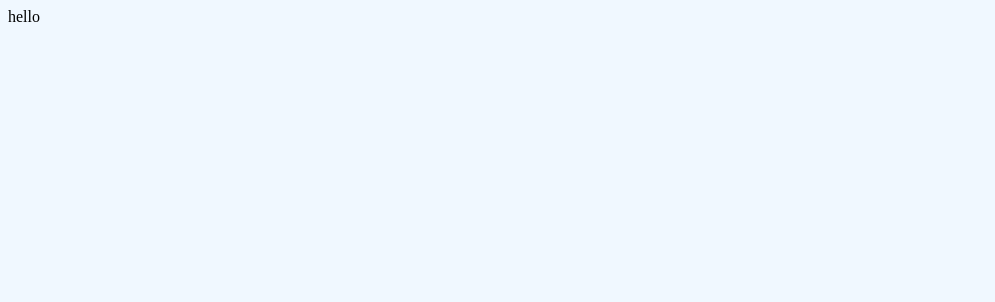
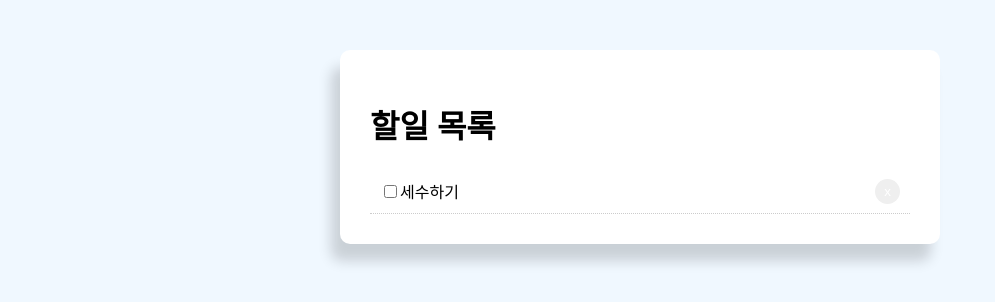
Before and after one commit to sangwon104/practice-react, a React (Create React App) app in the folder todo-app/: page / in a window 1280 px wide. Shown: the top 302 px of the page, without its empty margins (0-995 px from the left). Built offline with nearby package versions, Linux system fonts and the light colour scheme.

Commit message:
style : checkbox and button

```diff
--- /dev/null
+++ b/todo-app/src/App.css
@@ -0,0 +1,12 @@
+.container {
+  margin: auto;
+  max-width: 600px;
+}
+
+.todoBlock {
+  padding: 30px;
+  margin-top: 50px;
+  background-color: #fff;
+  border-radius: 10px;
+  box-shadow: -9px 17px 13px rgb(0 0 0 / 16%);
+}
--- a/todo-app/src/App.js
+++ b/todo-app/src/App.js
@@ -1,7 +1,40 @@
 import React, {Component } from "react";
+import "./App.css";
 
 export default class App extends Component {
+
+  btnStyle = {
+    color: "#fff",
+    border: "none",
+    padding: "5px 9px",
+    borderRadius: "50%",
+    cursor: "pointer",
+    float: "right",
+  };
+
+  getStyle = () => {
+    return {
+      padding: "10px",
+      borderBottom: "1px #ccc dotted",
+      TextDecoration: "none"
+    }
+  }
+
   render() {
-    return (<div>hello</div>);
+    return (
+      <div className="container">
+        <div className="todoBlock">
+          <div className="title ">
+            <h1>할일 목록</h1>
+          </div>
+
+          <div style={this.getStyle()}>
+            <input type="checkbox" defaultChecked={false} />
+            세수하기
+            <button style={this.btnStyle}>x</button>
+          </div>
+        </div>
+      </div>
+    );
   }
 }
```
